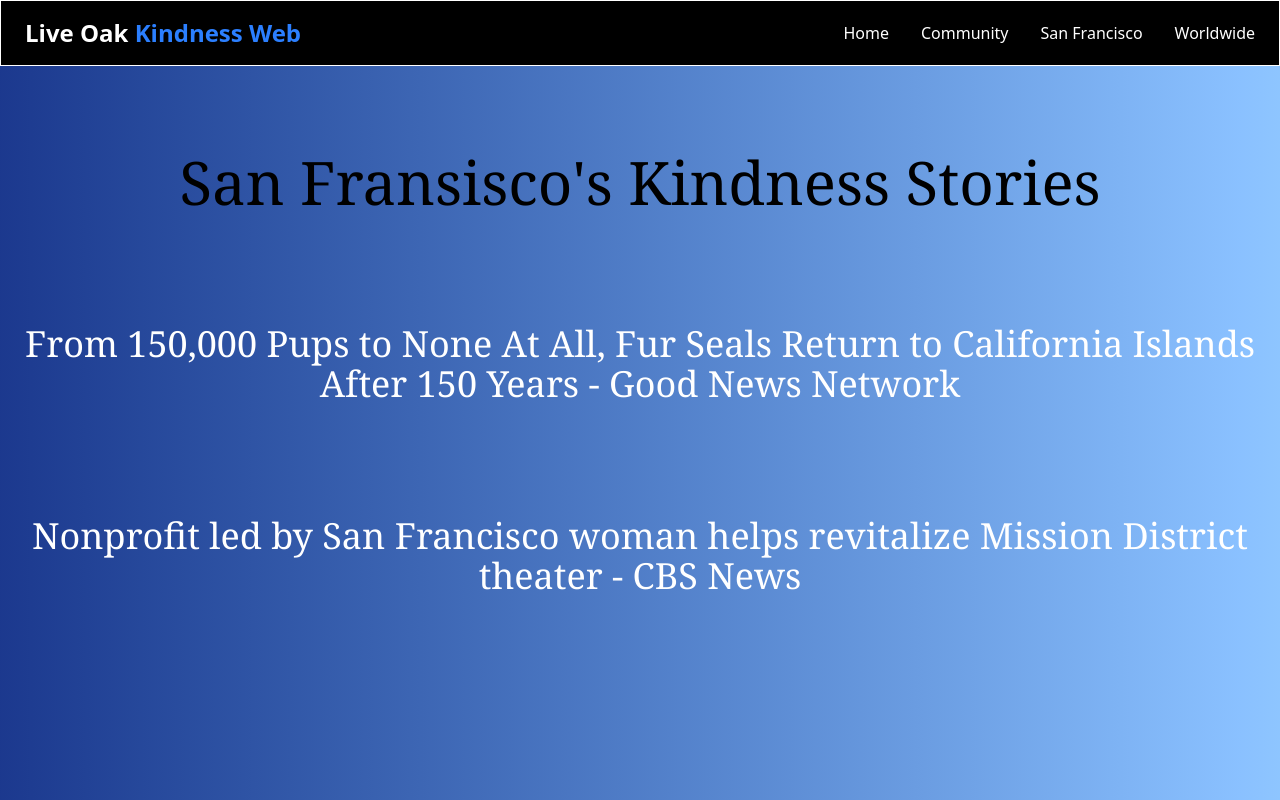
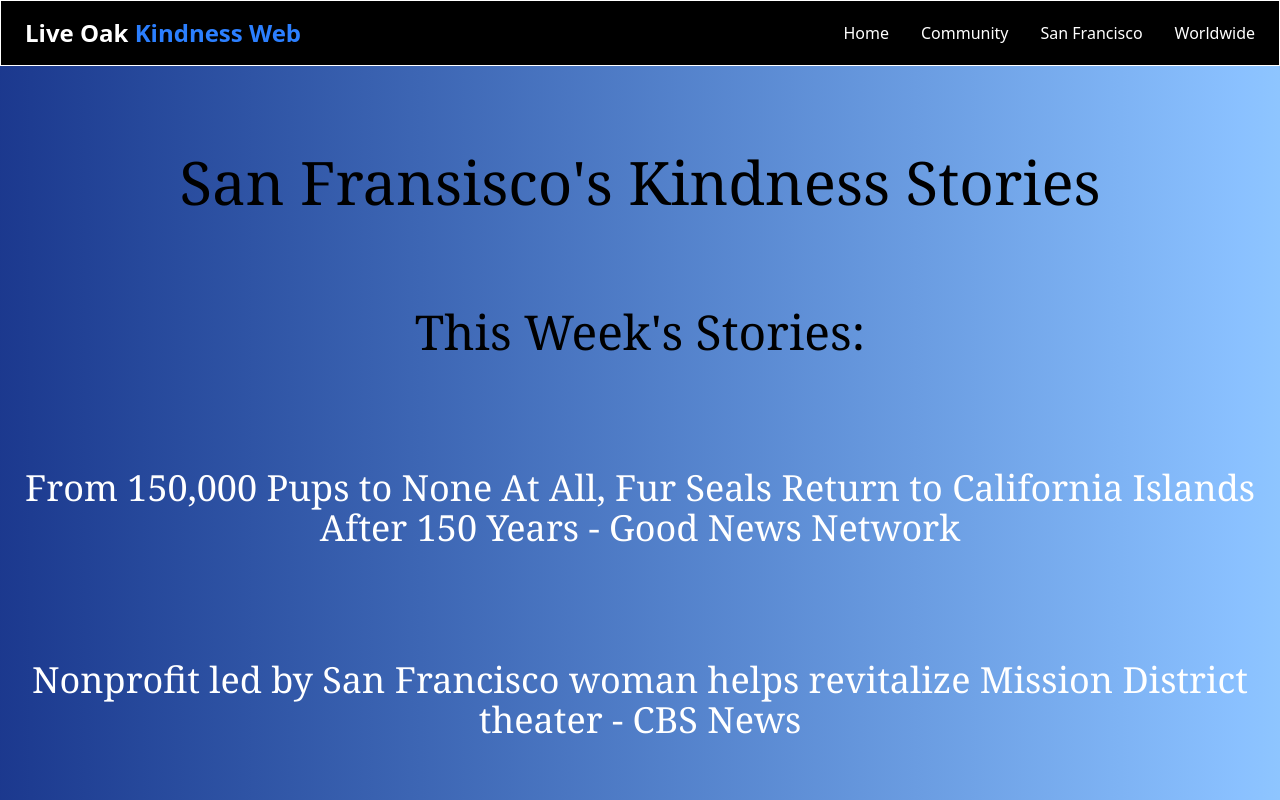
Before and after one commit to ella-m-shaul/kindnessproject, a website: page sanfransisco.html in a window 1280 px wide. Drawn offline with Linux system fonts and the light colour scheme.

Commit message:
added sf

```diff
--- a/sanfransisco.html
+++ b/sanfransisco.html
@@ -27,6 +27,9 @@
     </nav>
     <div>
         <h1 class="text-6xl text-center pt-38 font-serif"> San Fransisco's Kindness Stories</h1>
+        <div>
+            <h1 class="text-5xl text-center pt-24 font-serif">This Week's Stories:</h1>
+        </div>
     </div>
     <div class="text-4xl font-serif pt-28 text-center">
         <a href="https://www.goodnewsnetwork.org/from-150000-pups-to-none-at-all-fur-seals-return-to-california-islands-after-150-years/" target="_blank" class="text-white  hover:text-black transition">From 150,000 Pups to None At All, Fur Seals Return to California Islands After 150 Years - Good News Network</a>
```
